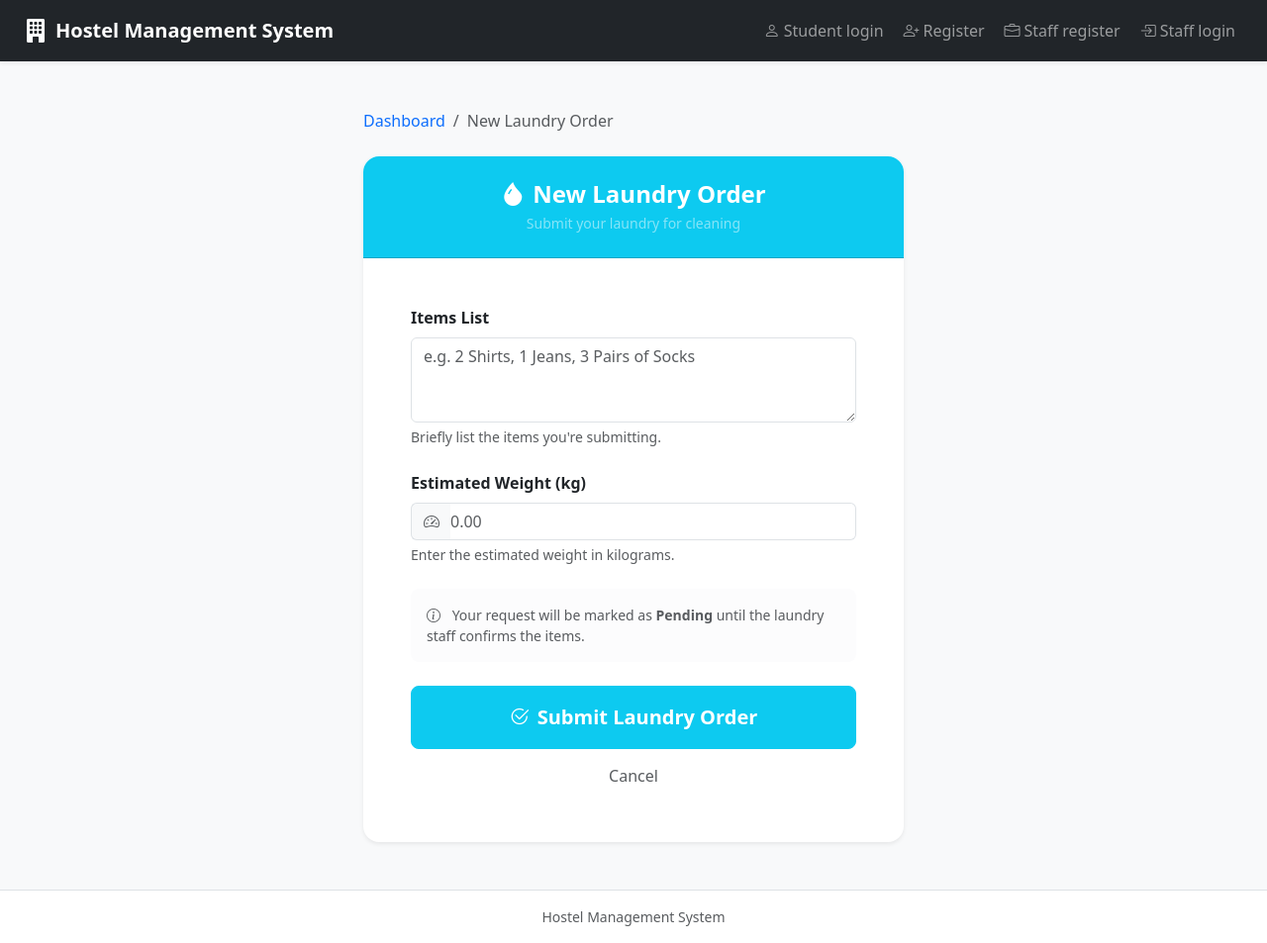
After one commit to Ankit8804Sharma/Hostel-Management, a Flask app: template app/templates/student/new_laundry.html in a window 1280 px wide. The commit adds this page. Shown: the whole page at 99% size. Run offline with Flask 3, Linux system fonts and the light colour scheme; the template is opened without the code that fills it, so the values that code supplies are empty.

Commit message:
feat: add laundry order submission form for students

```diff
--- a/app/templates/student/dashboard.html
+++ b/app/templates/student/dashboard.html
@@ -213,9 +213,9 @@
       <section id="section-laundry" class="mb-4">
         <div class="d-flex flex-wrap align-items-center justify-content-between gap-2 mb-3">
           <h2 class="h5 fw-semibold mb-0"><i class="bi bi-droplet me-2 text-primary"></i>Recent Laundry Orders</h2>
-          <button type="button" class="btn btn-primary btn-sm" data-bs-toggle="modal" data-bs-target="#modalLaundry">
-            <i class="bi bi-basket me-1"></i>Submit Laundry
-          </button>
+          <a href="{{ url_for('student.new_laundry') }}" class="btn btn-primary btn-sm rounded-pill px-3 shadow-sm">
+            <i class="bi bi-plus-lg me-1"></i>New Laundry Order
+          </a>
         </div>
         <div class="card border-0 shadow-sm">
           <div class="card-body p-0">
--- /dev/null
+++ b/app/templates/student/new_laundry.html
@@ -0,0 +1,63 @@
+{% extends "base.html" %}
+{% block title %}New Laundry Request{% endblock %}
+
+{% block content %}
+<div class="container py-5">
+  <div class="row justify-content-center">
+    <div class="col-md-8 col-lg-6">
+      <!-- Breadcrumb -->
+      <nav aria-label="breadcrumb" class="mb-4">
+        <ol class="breadcrumb">
+          <li class="breadcrumb-item"><a href="{{ url_for('student.dashboard') }}" class="text-decoration-none">Dashboard</a></li>
+          <li class="breadcrumb-item active" aria-current="page">New Laundry Order</li>
+        </ol>
+      </nav>
+
+      <div class="card border-0 shadow-sm rounded-4 overflow-hidden">
+        <div class="card-header bg-info py-4 text-center">
+          <h1 class="h4 text-white mb-0 fw-bold">
+            <i class="bi bi-droplet-fill me-2"></i>New Laundry Order
+          </h1>
+          <p class="text-white-50 small mb-0 mt-1">Submit your laundry for cleaning</p>
+        </div>
+        <div class="card-body p-4 p-md-5">
+          <form method="post" action="{{ url_for('student.new_laundry') }}">
+            <!-- Items -->
+            <div class="mb-4">
+              <label for="laundry_items" class="form-label fw-semibold">Items List</label>
+              <textarea class="form-control shadow-none" id="laundry_items" name="items" rows="3" placeholder="e.g. 2 Shirts, 1 Jeans, 3 Pairs of Socks"></textarea>
+              <div class="form-text">Briefly list the items you're submitting.</div>
+            </div>
+
+            <!-- Weight -->
+            <div class="mb-4">
+              <label for="laundry_weight" class="form-label fw-semibold">Estimated Weight (kg)</label>
+              <div class="input-group">
+                <span class="input-group-text bg-light border-end-0"><i class="bi bi-speedometer2 text-muted"></i></span>
+                <input type="number" step="0.01" min="0.01" class="form-control border-start-0 ps-0 shadow-none" id="laundry_weight" name="weight" required placeholder="0.00">
+              </div>
+              <div class="form-text">Enter the estimated weight in kilograms.</div>
+            </div>
+
+            <!-- Notice -->
+            <div class="alert alert-light border-0 rounded-3 mb-4 small text-muted">
+              <i class="bi bi-info-circle me-2"></i>
+              Your request will be marked as <strong>Pending</strong> until the laundry staff confirms the items.
+            </div>
+
+            <!-- Actions -->
+            <div class="d-grid gap-2">
+              <button type="submit" class="btn btn-info text-white btn-lg fw-bold rounded-3 py-3">
+                <i class="bi bi-check2-circle me-2"></i>Submit Laundry Order
+              </button>
+              <a href="{{ url_for('student.dashboard') }}" class="btn btn-link text-muted text-decoration-none">
+                Cancel
+              </a>
+            </div>
+          </form>
+        </div>
+      </div>
+    </div>
+  </div>
+</div>
+{% endblock %}
```
Also changed, not shown: app/routes/student.py (+26 -21 lines).
